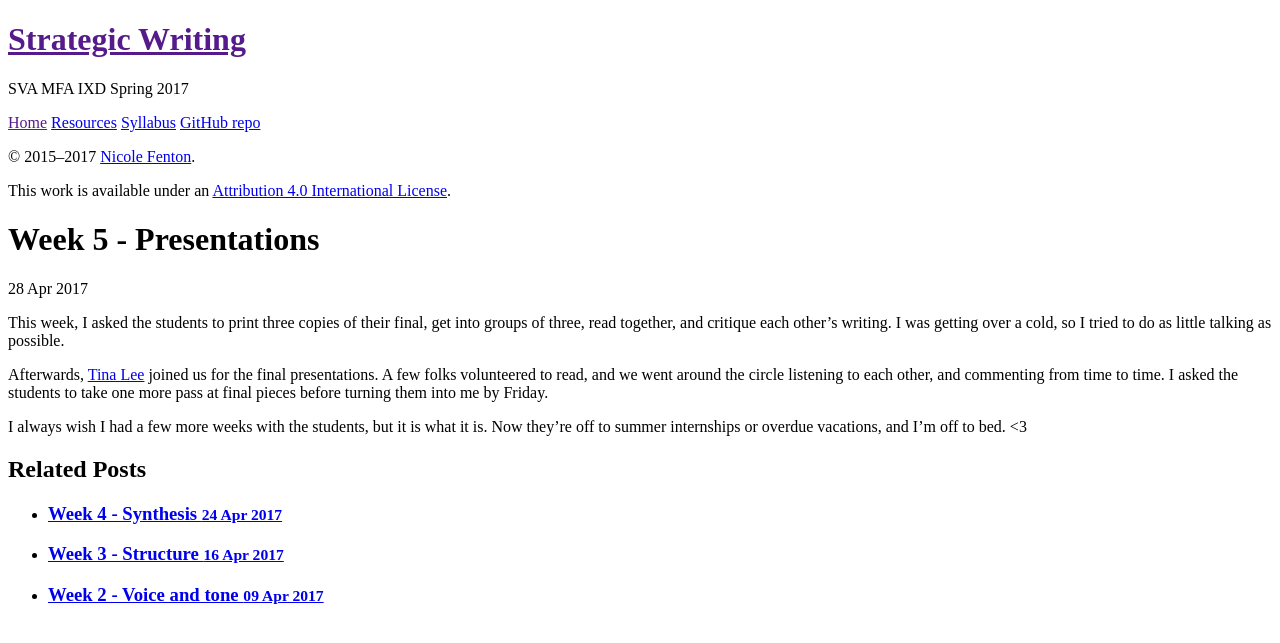
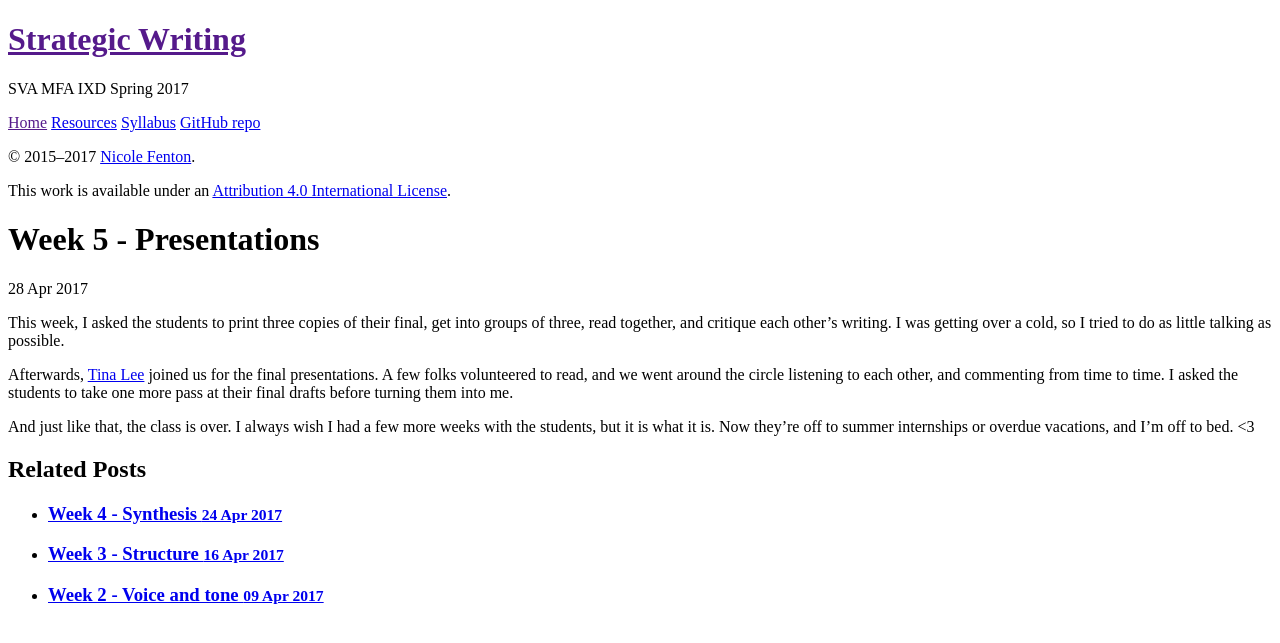
Before and after one commit to nicoleslaw/strategicwriting, a Jekyll site: the page built from _posts/2017-04-28-week-5.md, in a window 1280 px wide. Shown: the top 643 px of the page. Built offline with Jekyll 4.4.1, drawn with Linux system fonts in a browser that asks for light colours.

Commit message:
Update 2017-04-28-week-5.md

```diff
--- a/_posts/2017-04-28-week-5.md
+++ b/_posts/2017-04-28-week-5.md
@@ -5,6 +5,6 @@ title: Week 5 - Presentations
 
 This week, I asked the students to print three copies of their final, get into groups of three, read together, and critique each other’s writing. I was getting over a cold, so I tried to do as little talking as possible.
 
-Afterwards, [Tina Lee](http://www.yonderother.co/) joined us for the final presentations. A few folks volunteered to read, and we went around the circle listening to each other, and commenting from time to time. I asked the students to take one more pass at final pieces  before turning them into me by Friday.
+Afterwards, [Tina Lee](http://www.yonderother.co/) joined us for the final presentations. A few folks volunteered to read, and we went around the circle listening to each other, and commenting from time to time. I asked the students to take one more pass at their final drafts before turning them into me.
 
-I always wish I had a few more weeks with the students, but it is what it is. Now they’re off to summer internships or overdue vacations, and I’m off to bed. <3
+And just like that, the class is over. I always wish I had a few more weeks with the students, but it is what it is. Now they’re off to summer internships or overdue vacations, and I’m off to bed. <3
```
